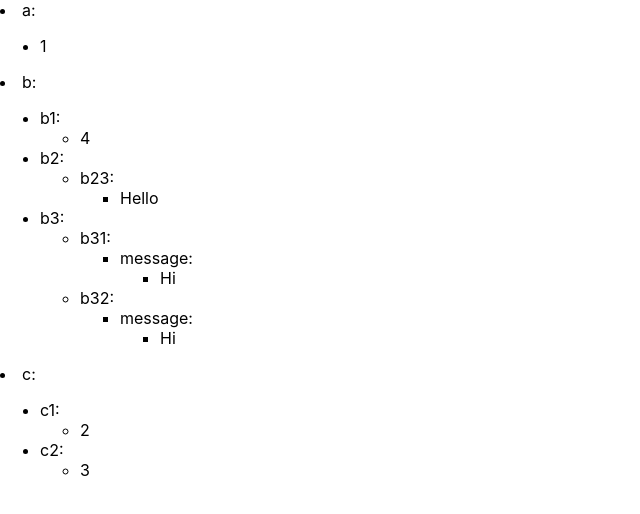
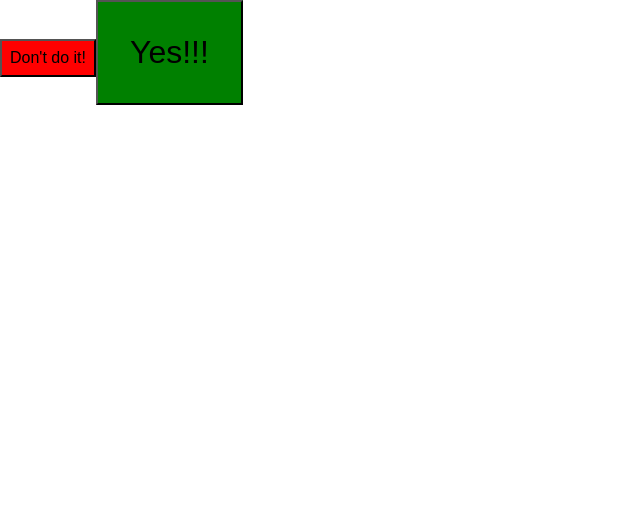
Before and after one commit to ftolentino/functional-programming-react, a React (Create React App) app: page / in a window 1280 px wide. Shown: the top 514 px of the page, without its empty margins (0-640 px from the left). Built offline with nearby package versions, Linux system fonts and the light colour scheme.

Commit message:
component composition

```diff
--- a/src/App.js
+++ b/src/App.js
@@ -1,4 +1,5 @@
 import { RecursiveComponent } from "./RecursiveComponent";
+import { DangerButton, BigSuccessButton } from './composition';
 
 const nestedObject = {
 	a: 1,
@@ -24,8 +25,10 @@ const nestedObject = {
 
 function App() {
 	return (
-		<RecursiveComponent data={nestedObject} />
+		<>
+		<DangerButton text="Don't do it!" />
+		<BigSuccessButton text="Yes!!!" />
+		</>
 	);
 }
-
 export default App;
--- /dev/null
+++ b/src/composition.js
@@ -0,0 +1,21 @@
+export const Button = ({ size, color, text, ...props }) => {
+	return (
+		<button style={{
+			padding: size === 'large' ? '32px' : '8px',
+			fontSize: size === 'large' ? '32px' : '16px',
+			backgroundColor: color,
+		}} {...props}>{text}</button>
+	);
+}
+
+export const DangerButton = props => {
+	return (
+		<Button {...props} color="red" />
+	);
+}
+
+export const BigSuccessButton = props => {
+	return (
+		<Button {...props} size="large" color="green" />
+	);
+}
```
